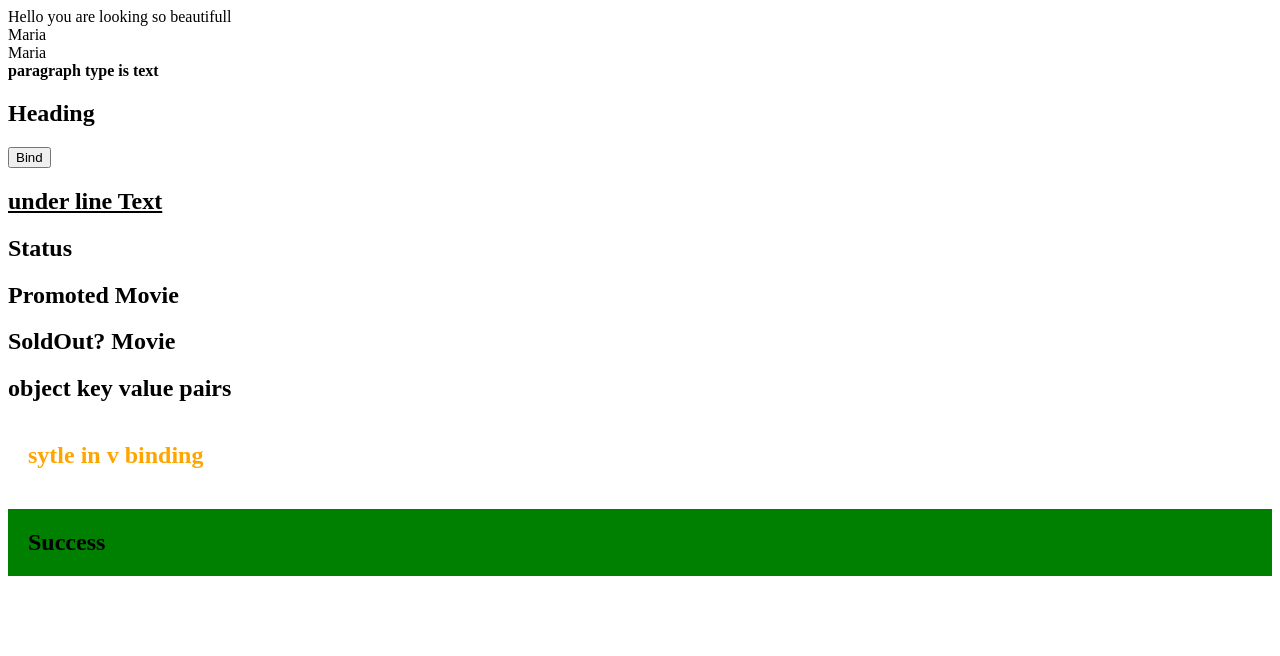
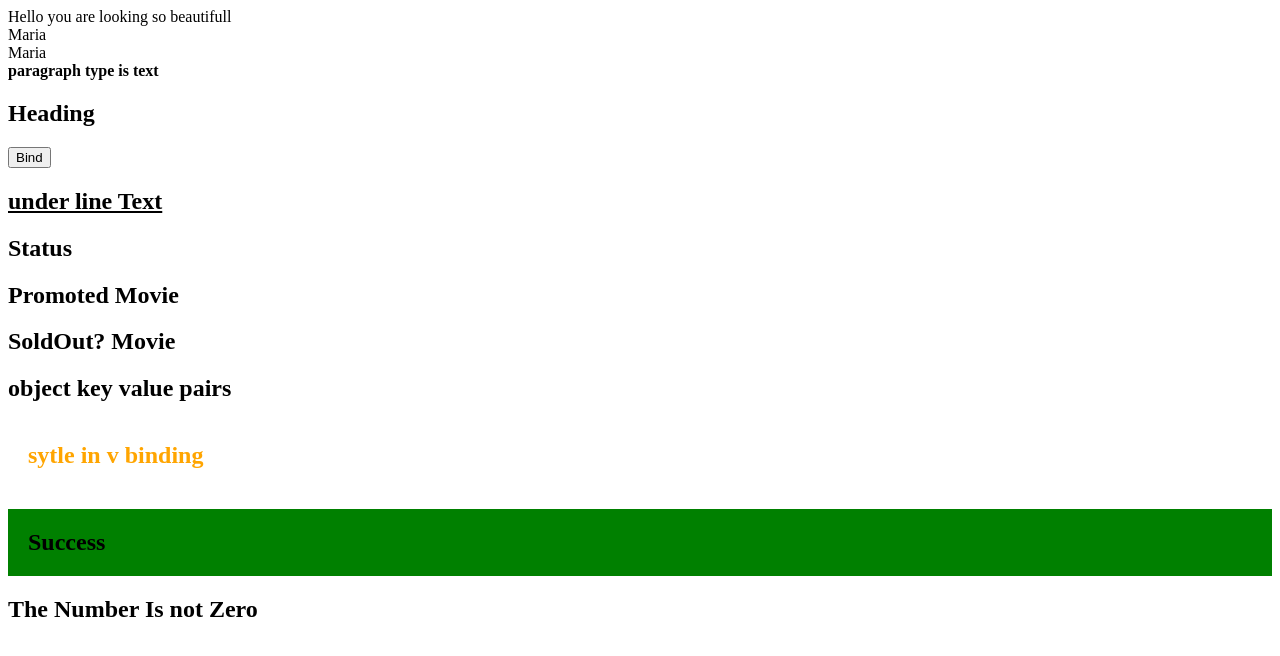
Before and after one commit to devlivewir/vue-initial, a Vue app: page / in a window 1280 px wide. Shown: the top 656 px of the page. Built offline with nearby package versions, Linux system fonts and the light colour scheme.

Commit message:
conitional

```diff
--- a/src/App.vue
+++ b/src/App.vue
@@ -22,6 +22,10 @@
         }">sytle in v binding</h2>
 
         <h2  v-bind:style="[baseStyleObject,successStyleObject]">Success</h2>
+
+
+        <h2 v-if="num===0">The Number is  Zero</h2>
+        <h2 v-else>The Number Is not Zero</h2>
   </div>
 </template>
 
@@ -48,7 +52,8 @@ export default {
       baseStyleObject:{
       fontZise: '50px',
       padding: '20px',
-      }
+      },
+      num:5,
     }
   }
 
```
